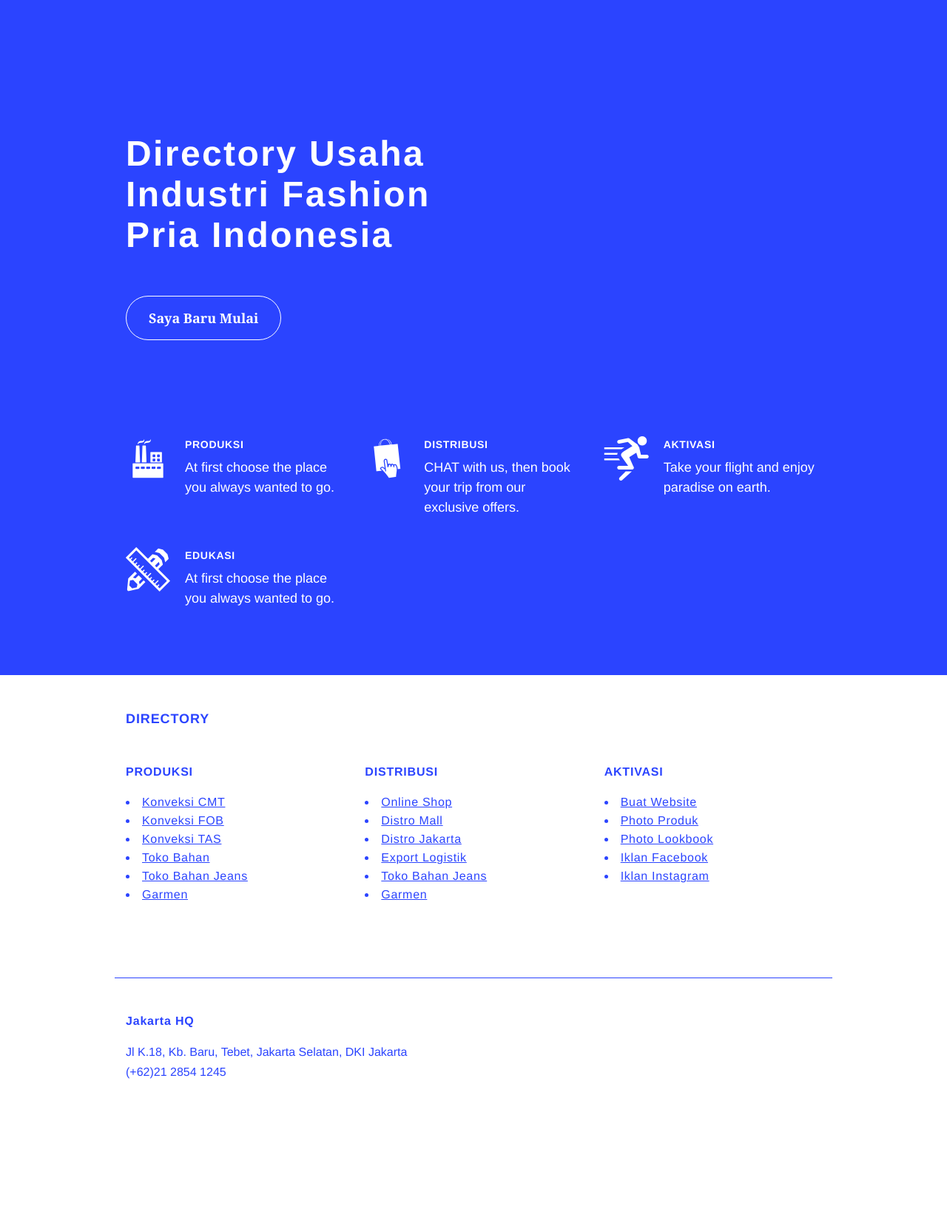
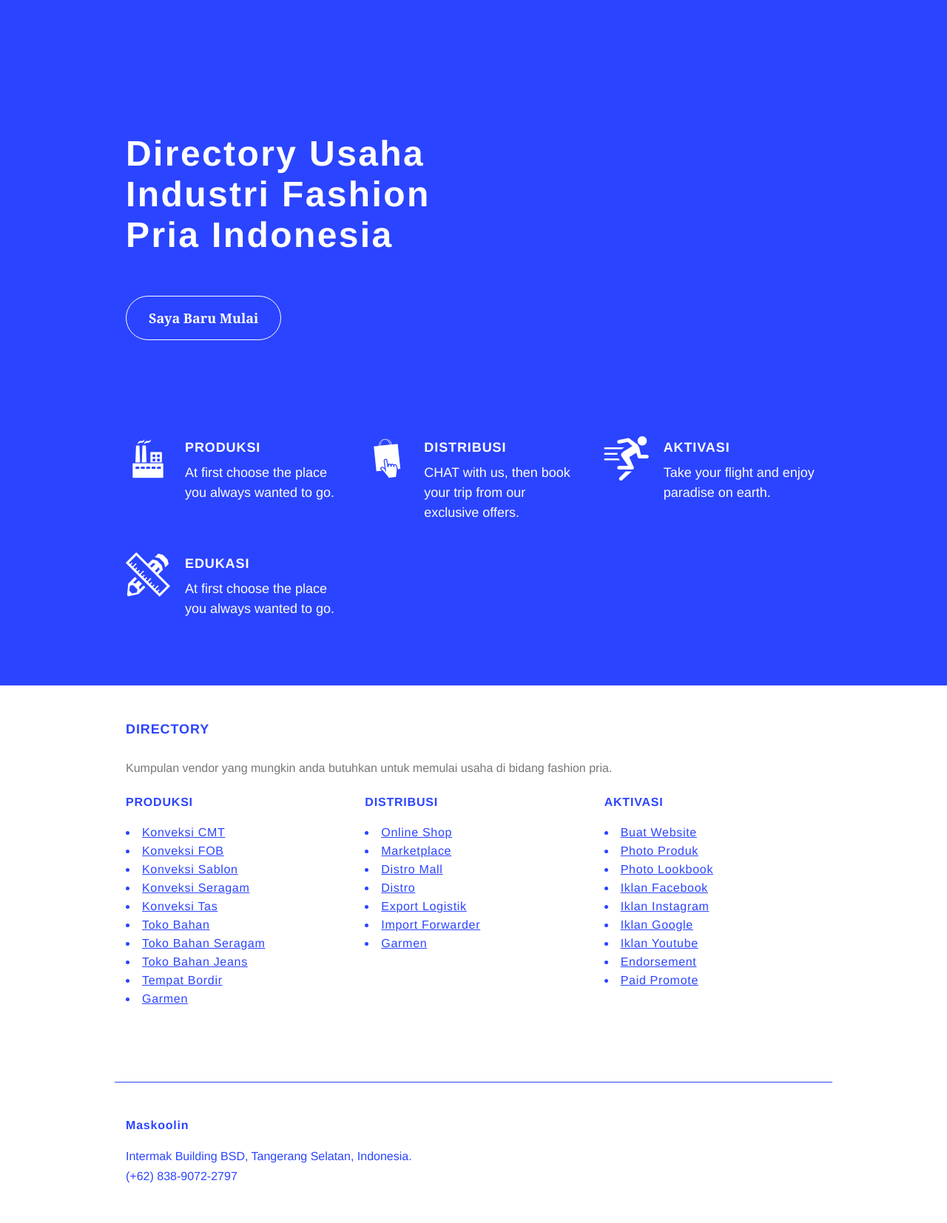
Before and after one commit to kemtol/fashion-pria, a Jekyll site: the page built from index.html, in a window 1280 px wide. Shown: the whole page at 74% size. Built offline with Jekyll 4.4.1, drawn with Linux system fonts in a browser that asks for light colours; before the commit the page ends 1513 px from its top, so only the background shows below that.

Commit message:
no message

```diff
--- a/_includes/directory.html
+++ b/_includes/directory.html
@@ -5,7 +5,7 @@
 					<div class="row">
 						<div class="col-md-12">
 							<h4>DIRECTORY</h4>
-							<!--<p class="lead">take it from our amaging customers</p>-->
+							<p>Kumpulan vendor yang mungkin anda butuhkan untuk memulai usaha di bidang fashion pria.</p>
 						</div>
 					</div>
 				</div><!-- .section-head -->
@@ -15,9 +15,13 @@
 						<ul>
 							<li><a href="">Konveksi CMT</a></li>
 							<li><a href="">Konveksi FOB</a></li>
-							<li><a href="">Konveksi TAS</a></li>
+							<li><a href="">Konveksi Sablon</a></li>
+							<li><a href="">Konveksi Seragam</a></li>
+							<li><a href="">Konveksi Tas</a></li>
 							<li><a href="">Toko Bahan</a></li>
+							<li><a href="">Toko Bahan Seragam</a></li>
 							<li><a href="">Toko Bahan Jeans</a></li>
+							<li><a href="">Tempat Bordir</a></li>
 							<li><a href="">Garmen</a></li>
 						</ul>
 					</div>
@@ -25,10 +29,11 @@
 						<h5>DISTRIBUSI</h5>
 						<ul>
 							<li><a href="">Online Shop</a></li>
+							<li><a href="">Marketplace</a></li>
 							<li><a href="">Distro Mall</a></li>
-							<li><a href="">Distro Jakarta</a></li>
+							<li><a href="">Distro</a></li>
 							<li><a href="">Export Logistik</a></li>
-							<li><a href="">Toko Bahan Jeans</a></li>
+							<li><a href="">Import Forwarder</a></li>
 							<li><a href="">Garmen</a></li>
 						</ul>
 					</div>
@@ -40,6 +45,10 @@
 							<li><a href="">Photo Lookbook</a></li>
 							<li><a href="">Iklan Facebook</a></li>
 							<li><a href="">Iklan Instagram</a></li>
+							<li><a href="">Iklan Google</a></li>
+							<li><a href="">Iklan Youtube</a></li>
+							<li><a href="">Endorsement</a></li>
+							<li><a href="">Paid Promote</a></li>
 						</ul>
 					</div>
 				</div>
--- a/_includes/footer.html
+++ b/_includes/footer.html
@@ -3,9 +3,9 @@
 			<div class="container">
 				<div class="row">
 					<div class="col-xs-12">
-						<h5>Jakarta HQ</h5>
+						<h5>Maskoolin</h5>
 						<p>
-							Jl K.18, Kb. Baru, Tebet, Jakarta Selatan, DKI Jakarta<br>(+62)21 2854 1245
+							Intermak Building BSD, Tangerang Selatan, Indonesia.<br><a href="https://web.whatsapp.com/send?phone={{site.wa}}&text=Halo, saya ingin memulai bisnis di bidang fashion pria.">(+62) 838-9072-2797</a>
 						</p>
 					</div>
 				</div><!-- .row -->
--- a/style.scss
+++ b/style.scss
@@ -540,6 +540,7 @@ body{
 		padding-bottom:5px;
 		color:#fff;
 		margin-bottom:0px;
+		font-size:18px;
 	}
 	p{
 		color:#fff;
```
